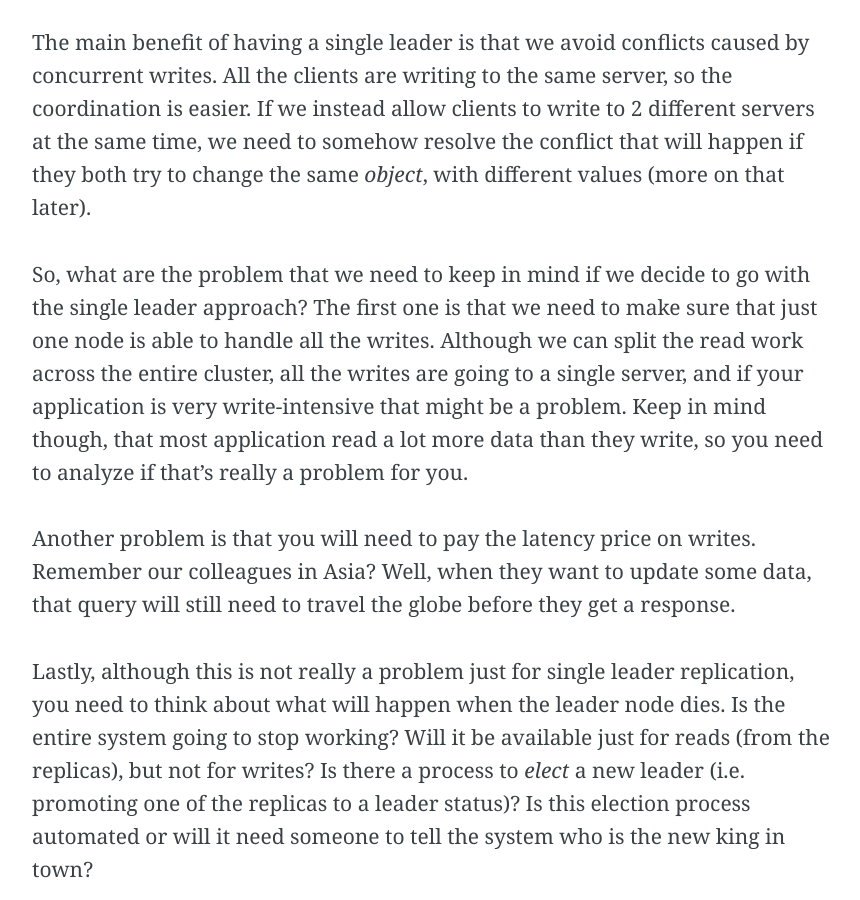
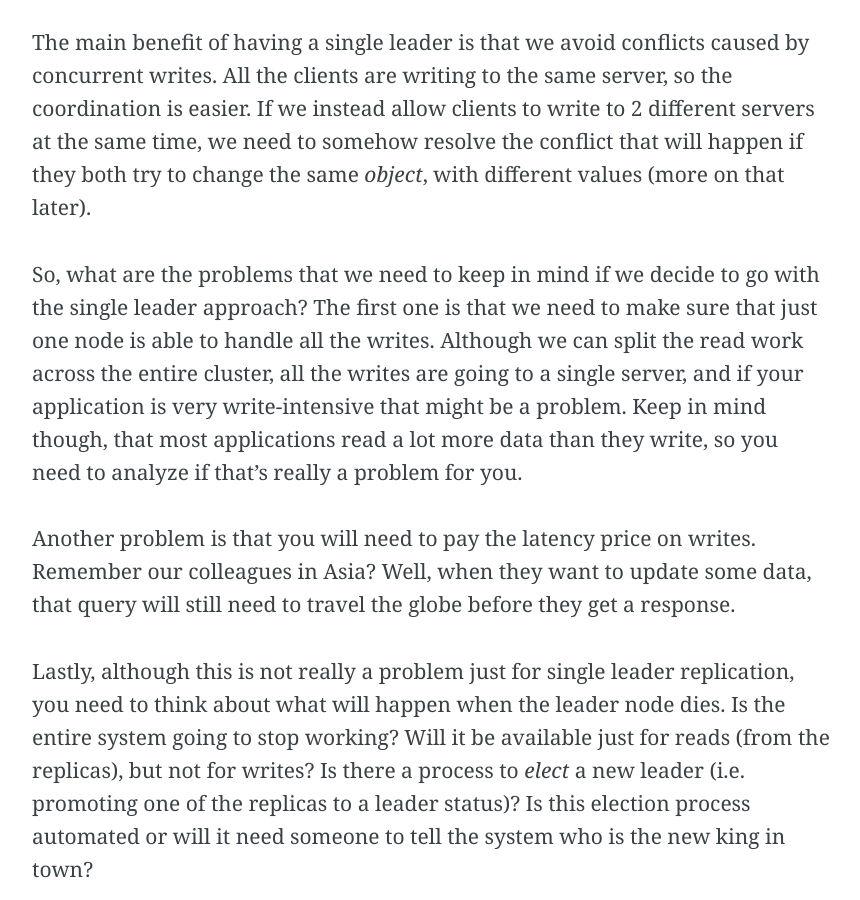
Before and after one commit to brianstorti/brianstorti.github.io, a Jekyll site: the page built from _posts/2017-05-23-replication.md, in a window 1280 px wide and 900 px high, scrolled down 10404 px. Shown: the whole window, without its empty margins (208-1068 px from the left). Built offline with Jekyll 4.4.1, drawn with Linux system fonts in a browser that asks for light colours; comment, search, counter and statistics services are not loaded.

Commit message:
Couple of fixes in Replication

```diff
--- a/_posts/2017-05-23-replication.md
+++ b/_posts/2017-05-23-replication.md
@@ -241,12 +241,12 @@ servers at the same time, we need to somehow resolve the conflict that will
 happen if they both try to change the same _object_, with different values (more
 on that later).
 
-So, what are the problem that we need to keep in mind if we decide to go with
+So, what are the problems that we need to keep in mind if we decide to go with
 the single leader approach? The first one is that we need to make sure that just
 one node is able to handle all the writes. Although we can split the read work
 across the entire cluster, all the writes are going to a single server, and if
 your application is very write-intensive that might be a problem. Keep in mind
-though, that most application read a lot more data than they write, so you need
+though, that most applications read a lot more data than they write, so you need
 to analyze if that's really a problem for you.
 
 Another problem is that you will need to pay the latency price on writes.
```
